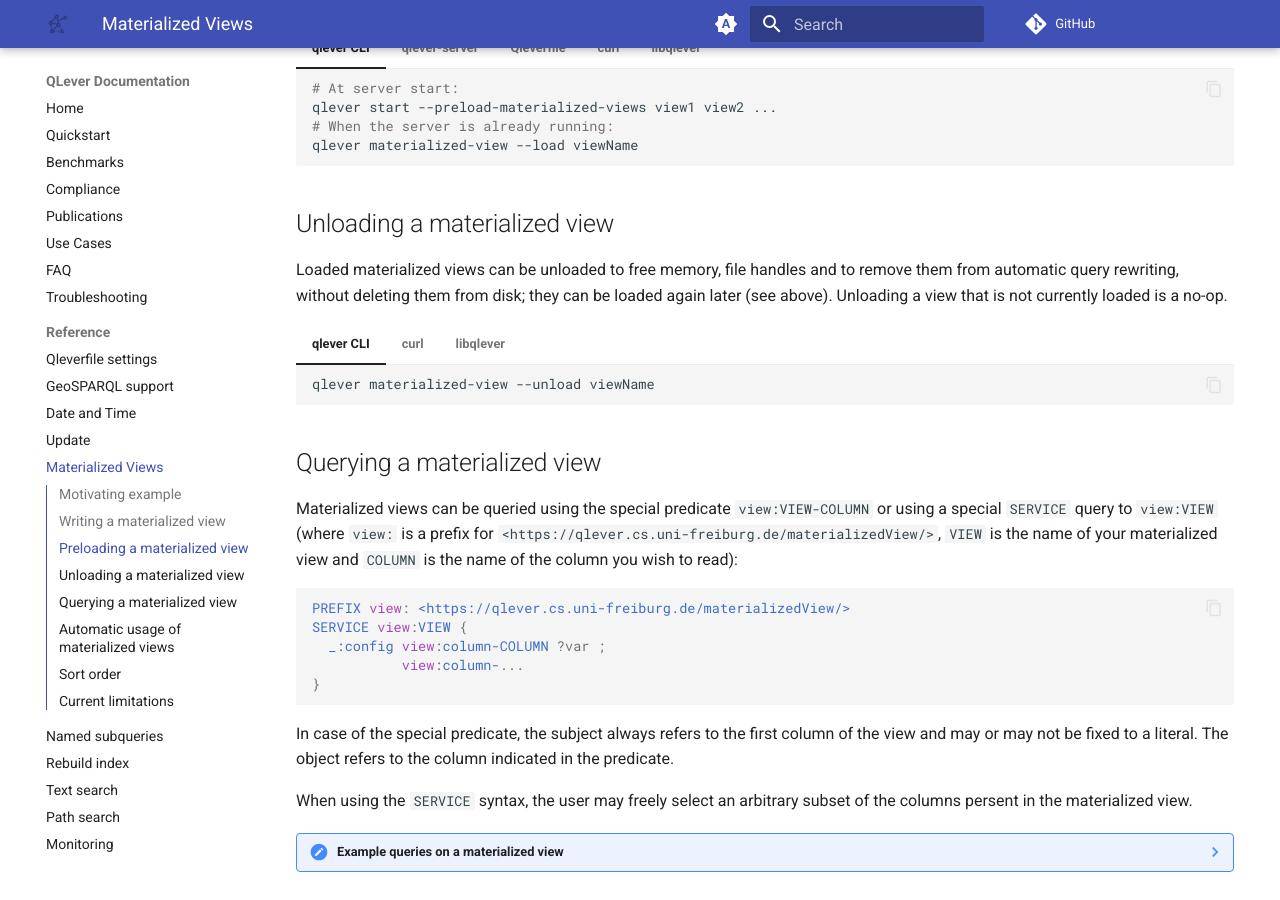
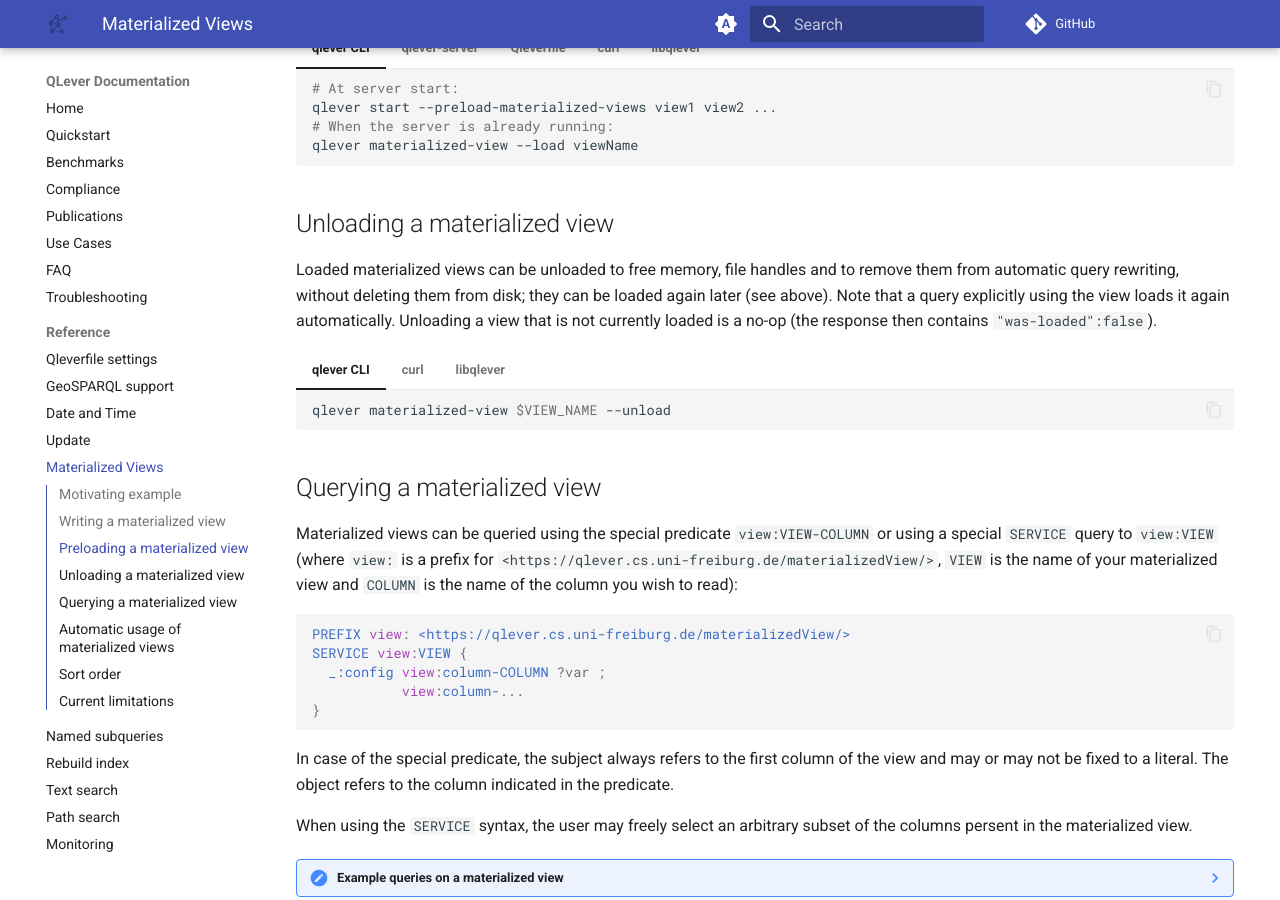
Before and after one commit to qlever-dev/qlever-docs, an MkDocs documentation site: the page built from docs/materialized-views.md, in a window 1280 px wide and 900 px high, scrolled down 2166 px. Built offline with MkDocs 1.6.1 and Material for MkDocs 9.7.7, drawn with Linux system fonts in a browser that asks for light colours; plug-ins that fetch from the network failed and are left out; comment, search, counter and statistics services are not loaded; the version menu is left out.

Commit message:
Document was-loaded response and automatic reload after unloading

````diff
--- a/docs/materialized-views.md
+++ b/docs/materialized-views.md
@@ -173,17 +173,18 @@ You can optionally preload materialized views. This is required for implicitly r
 
 Loaded materialized views can be unloaded to free memory, file handles and to
 remove them from automatic query rewriting, without deleting them from disk;
-they can be loaded again later (see above). Unloading a view that is not
-currently loaded is a no-op.
+they can be loaded again later (see above). Note that a query explicitly using
+the view loads it again automatically. Unloading a view that is not currently
+loaded is a no-op (the response then contains `"was-loaded":false`).
 
 === "qlever CLI"
     ```bash
-    qlever materialized-view --unload viewName
+    qlever materialized-view $VIEW_NAME --unload
     ```
 === "curl"
     ``` bash
     curl "http://$HOST:$PORT/?cmd=unload-materialized-view&view-name=$VIEW_NAME&access-token=$ACCESS_TOKEN"
-    # Returns: {"materialized-view-unloaded":"nameOfTheView"}
+    # Returns: {"materialized-view-unloaded":"nameOfTheView","was-loaded":true}
     ```
 === "libqlever"
     ```cpp
````
